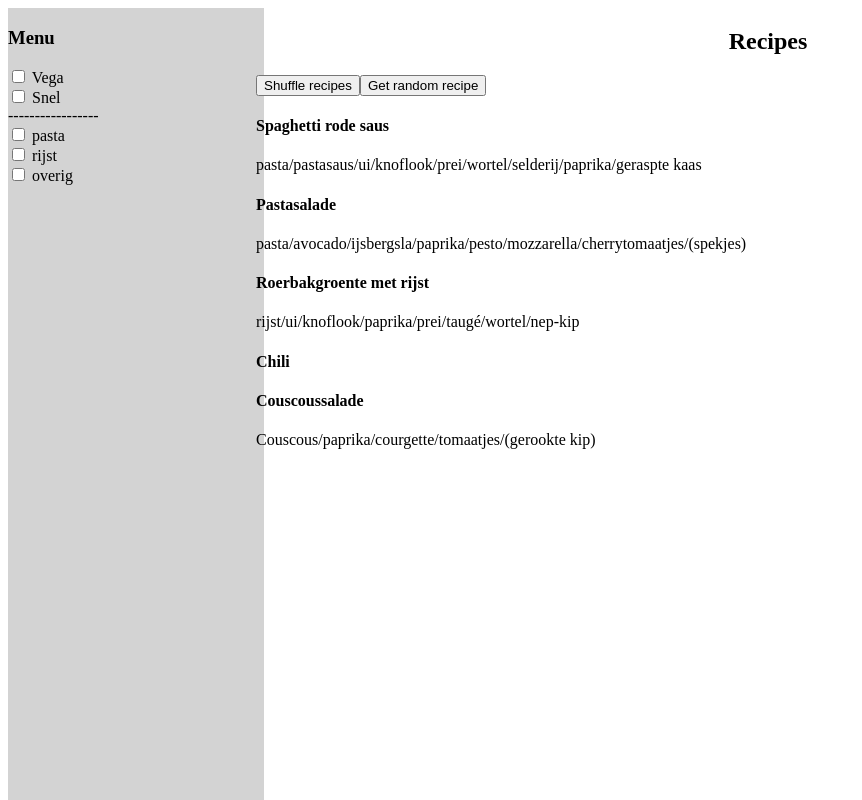
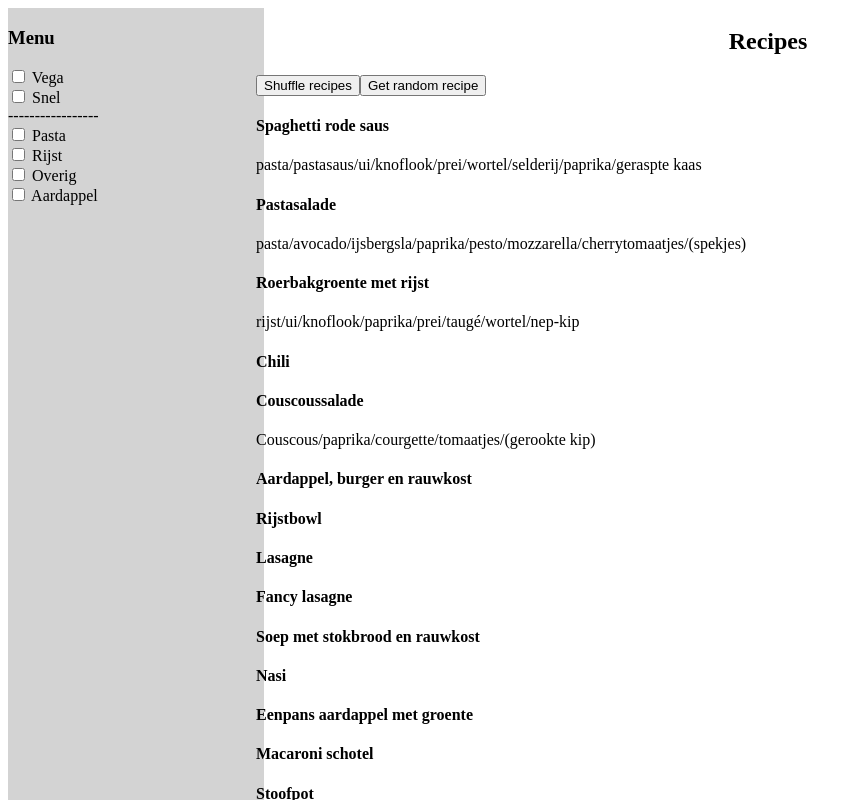
Before and after one commit to syh7/Koala-Tree-Frontend, an Angular app: page / in a window 1280 px wide. Shown: the whole page, without its empty margins (0-862 px from the left). Built offline with nearby package versions, Linux system fonts and the light colour scheme.

Commit message:
Use service to return recipe list

```diff
--- a/src/app/recipe-list/recipe-list.component.ts
+++ b/src/app/recipe-list/recipe-list.component.ts
@@ -1,6 +1,6 @@
 import { Component } from '@angular/core';
-
-import { recipes } from '../recipes';
+import {Recipe} from './recipe';
+import { RecipeService } from './recipe-service';
 
 @Component({
     selector: 'app-recipe-list',
@@ -8,23 +8,17 @@ import { recipes } from '../recipes';
     styleUrls: ['./recipe-list.component.css']
 })
 export class RecipeListComponent {
-    recipes = recipes;
+    recipes : Recipe[];
+    categories : String[];
 
-    categories = this.uniqueItems(recipes, 'category');
-
-    public shuffle(array) {
-        for (let i = array.length - 1; i > 0; i--) {
-            let j = Math.floor(Math.random() * (i + 1));
-            let x = array[i];
-            array[i] = array[j];
-            array[j] = x;
-        }
-        return array;
+    constructor(recipeService : RecipeService){
+        this.recipes = recipeService.getRecipes();
+        this.categories = this.uniqueItems(this.recipes, 'category');
     }
 
-    public getRandomRecipe() {
-        let index = Math.floor(Math.random() * (recipes.length));
-        let recipe = recipes[index];
+    public getRandomRecipe() : void {
+        let index = Math.floor(Math.random() * (this.recipes.length));
+        let recipe = this.recipes[index];
         let text = recipe.name + ":\n" + recipe.description;
         window.alert(text);
     }
@@ -39,4 +33,14 @@ export class RecipeListComponent {
         }
         return result;
     }
+
+    public shuffle(array) {
+        for (let i = array.length - 1; i > 0; i--) {
+            let j = Math.floor(Math.random() * (i + 1));
+            let x = array[i];
+            array[i] = array[j];
+            array[j] = x;
+        }
+        return array;
+    }
 }
--- /dev/null
+++ b/src/app/recipe-list/recipe-service.ts
@@ -0,0 +1,12 @@
+import { Injectable } from '@angular/core';
+import { RECIPES } from './recipes';
+import { Recipe } from './recipe';
+
+@Injectable ({
+    providedIn: 'root'
+})
+export class RecipeService {
+    getRecipes() : Recipe[]{
+        return RECIPES;
+    }
+}
--- /dev/null
+++ b/src/app/recipe-list/recipe.ts
@@ -0,0 +1,7 @@
+export interface Recipe {
+    name : string;
+    description : string;
+    category : string;
+    vegan : boolean;
+    quick : boolean;
+}
--- /dev/null
+++ b/src/app/recipe-list/recipes.ts
@@ -0,0 +1,158 @@
+import { Recipe } from './recipe';
+
+export const RECIPES : Recipe[] = [
+    {
+        name : 'Spaghetti rode saus',
+        description : 'pasta/pastasaus/ui/knoflook/prei/wortel/selderij/paprika/geraspte kaas',
+        category : 'Pasta',
+        vegan : true,
+        quick : false
+    },
+    {
+        name : 'Pastasalade',
+        description : 'pasta/avocado/ijsbergsla/paprika/pesto/mozzarella/cherrytomaatjes/(spekjes)',
+        category : 'Pasta',
+        vegan : true,
+        quick : false,
+    },
+    {
+        name : 'Roerbakgroente met rijst',
+        description : 'rijst/ui/knoflook/paprika/prei/taugé/wortel/nep-kip',
+        category : 'Rijst',
+        vegan : true,
+        quick : true,
+    },
+    {
+        name : 'Chili',
+        description : '',
+        category : 'Overig',
+        vegan : true,
+        quick : false,
+    },
+    {
+        name : 'Couscoussalade',
+        description : 'Couscous/paprika/courgette/tomaatjes/(gerookte kip)',
+        category : 'Overig',
+        vegan : true,
+        quick : false,
+    },
+    {
+        name : 'Aardappel, burger en rauwkost',
+        description : '',
+        category : 'Aardappel',
+        vegan : true,
+        quick : false,
+    },
+    {
+        name : 'Rijstbowl',
+        description : '',
+        category : 'Rijst',
+        vegan : true,
+        quick : true,
+    },
+    {
+        name : 'Lasagne',
+        description : '',
+        category : 'Pasta',
+        vegan : true,
+        quick : false,
+    },
+    {
+        name : 'Fancy lasagne',
+        description : '',
+        category : 'Pasta',
+        vegan : true,
+        quick : false,
+    },
+    {
+        name : 'Soep met stokbrood en rauwkost',
+        description : '',
+        category : 'Overig',
+        vegan : true,
+        quick : true,
+    },
+    {
+        name : 'Nasi',
+        description : '',
+        category : 'Rijst',
+        vegan : true,
+        quick : false,
+    },
+    {
+        name : 'Eenpans aardappel met groente',
+        description : '',
+        category : 'Aardappel',
+        vegan : true,
+        quick : false,
+    },
+    {
+        name : 'Macaroni schotel',
+        description : '',
+        category : 'Pasta',
+        vegan : false,
+        quick : false,
+    },
+    {
+        name : 'Stoofpot',
+        description : '',
+        category : 'Overig',
+        vegan : false,
+        quick : false,
+    },
+    {
+        name : 'Stamppot',
+        description : '',
+        category : 'Aardappel',
+        vegan : false,
+        quick : false,
+    },
+    {
+        name : 'Curry (ew)',
+        description : '',
+        category : 'Rijst',
+        vegan : false,
+        quick : false,
+    },
+    {
+        name : 'Pasta Vae soli',
+        description : '',
+        category : 'Pasta',
+        vegan : true,
+        quick : false,
+    },
+    {
+        name : 'Pasta pesto à la Loes',
+        description : '',
+        category : 'Pasta',
+        vegan : true,
+        quick : false,
+    },
+    {
+        name : 'Pasta spinazie à la Loes',
+        description : '',
+        category : 'Pasta',
+        vegan : true,
+        quick : false,
+    },
+    {
+        name : 'Roerbak broccoli',
+        description : '',
+        category : 'Overig',
+        vegan : true,
+        quick : true,
+    },
+    {
+        name : 'Wraps',
+        description : '',
+        category : 'Overig',
+        vegan : false,
+        quick : false,
+    },
+    {
+        name : 'Zalm in sojasaus',
+        description : '',
+        category : 'Overig',
+        vegan : false,
+        quick : false,
+    }
+]
--- a/src/app/recipes.ts
+++ /dev/null
@@ -1,37 +0,0 @@
-export const recipes = [
-    {
-        name : 'Spaghetti rode saus',
-        category : 'pasta',
-        vegan : true,
-        quick : false,
-        description : 'pasta/pastasaus/ui/knoflook/prei/wortel/selderij/paprika/geraspte kaas'
-    },
-    {
-        name : 'Pastasalade',
-        category : 'pasta',
-        vegan : true,
-        quick : false,
-        description : 'pasta/avocado/ijsbergsla/paprika/pesto/mozzarella/cherrytomaatjes/(spekjes)'
-    },
-    {
-        name : 'Roerbakgroente met rijst',
-        category : 'rijst',
-        vegan : true,
-        quick : true,
-        description : 'rijst/ui/knoflook/paprika/prei/taugé/wortel/nep-kip'
-    },
-    {
-        name : 'Chili',
-        category : 'overig',
-        vegan : true,
-        quick : false,
-        description : ''
-    },
-    {
-        name : 'Couscoussalade',
-        category : 'overig',
-        vegan : true,
-        quick : false,
-        description : 'Couscous/paprika/courgette/tomaatjes/(gerookte kip)'
-    }
-]
```
